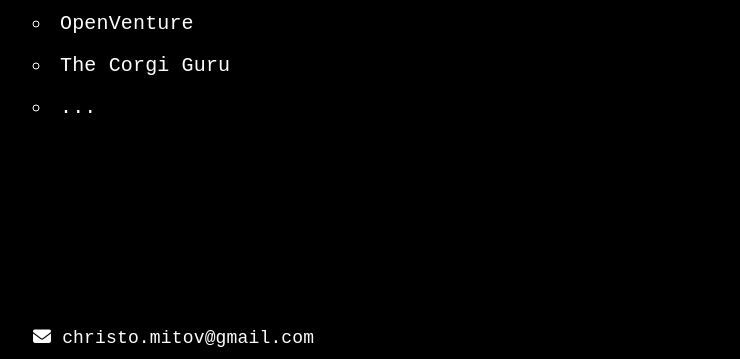
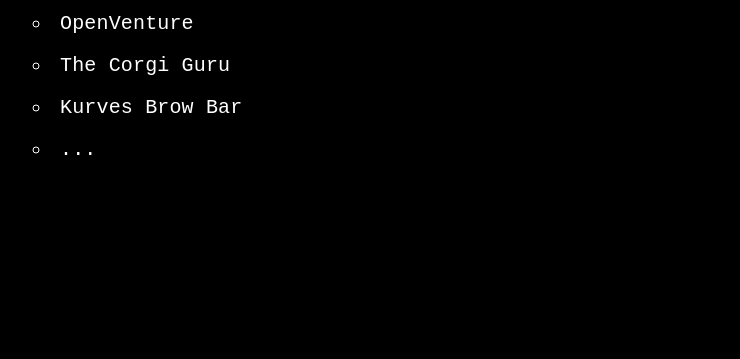
Before and after one commit to christomitov/christomitov.github.io, a plain HTML site: page index.html in a window 1280 px wide. Shown: the part 169-528 px from the top of the page, without its empty margins (67-807 px from the left). Drawn offline with nearby package versions, Linux system fonts and the light colour scheme.

Commit message:
add kurvesbrowbar

```diff
--- a/index.html
+++ b/index.html
@@ -15,6 +15,7 @@
       <ul>
         <li><a href="https://openventure.io">OpenVenture</a></li>
         <li><a href="https://thecorgiguru.com">The Corgi Guru</a></li>
+        <li><a href="https://kurvesbrowbar.com">Kurves Brow Bar</a></li>
         <li>...</li>
       </ul>
 
```
